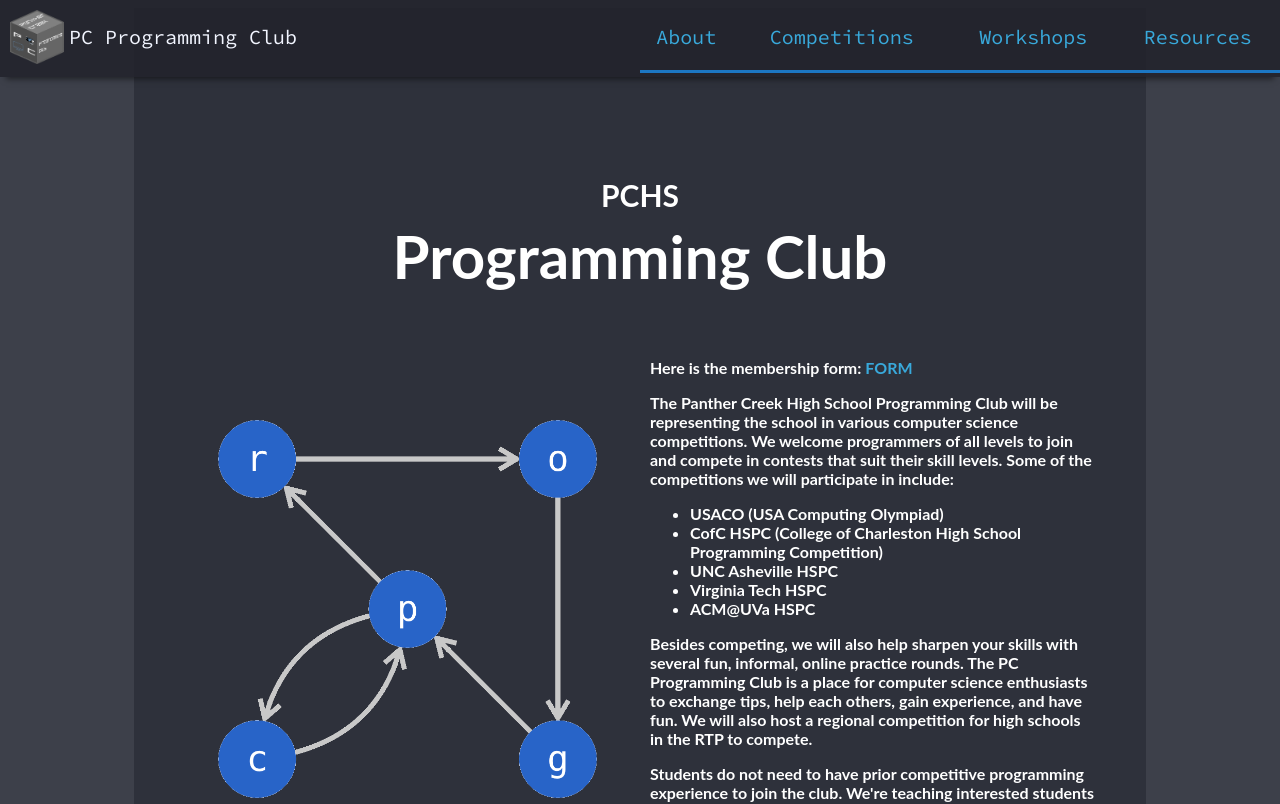
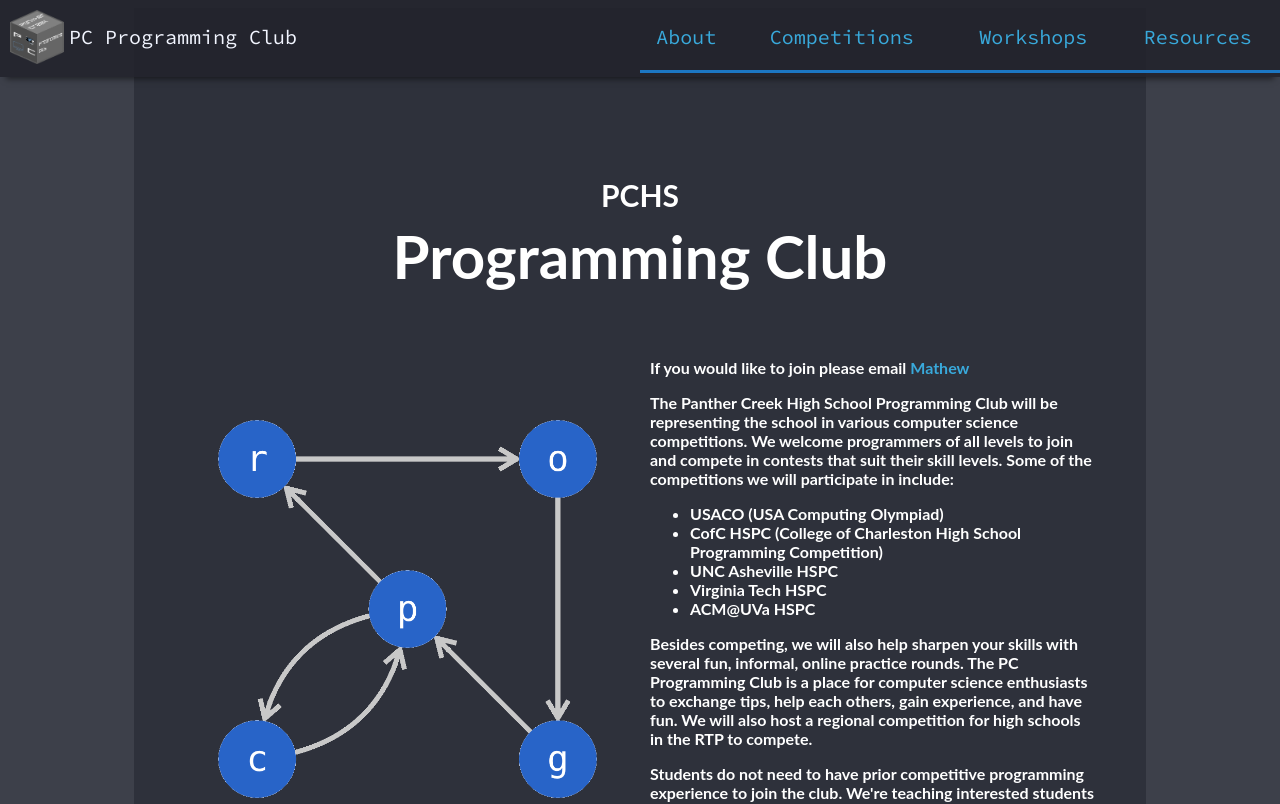
Before and after one commit to PCHS-Programming-Club/pchs-programming-club.github.io, a plain HTML site: page pcprog/index.html in a window 1280 px wide. Shown: the top 804 px of the page. Drawn offline with Linux system fonts and the light colour scheme.

Commit message:
Update index.html

```diff
--- a/pcprog/index.html
+++ b/pcprog/index.html
@@ -61,7 +61,7 @@
 	  <img class="ixsplit_img" src="logo.png" alt="PCPT Logo" />
 	</div>
 	<div class="ixsplit_txt">
-	  <p> <b>Here is the membership form:<b> <a href="https://forms.gle/PBcXjuPgAB7gN6fP9">FORM</a></p>
+	  <p> <b>If you would like to join please email <b> <a href="mchu2@students.wcpss.net">Mathew</a></p>
 	  <p>The Panther Creek High School Programming Club will be representing the school in various computer science competitions. We welcome programmers of all levels to join and compete in contests that suit their skill levels. Some of the competitions we will participate in include:</p>
 	  <ul>
 	    <li>USACO (USA Computing Olympiad)</li>
```
